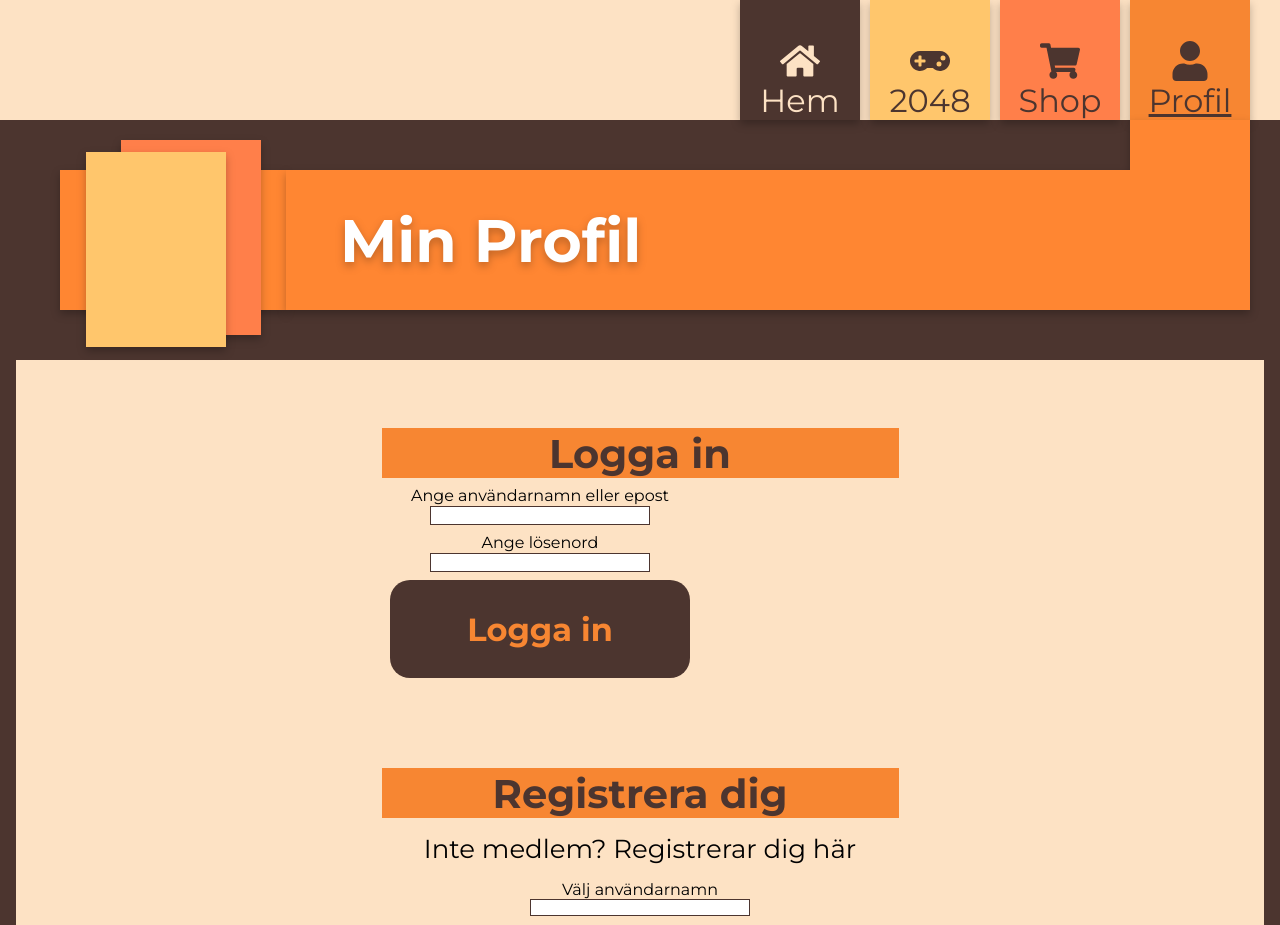
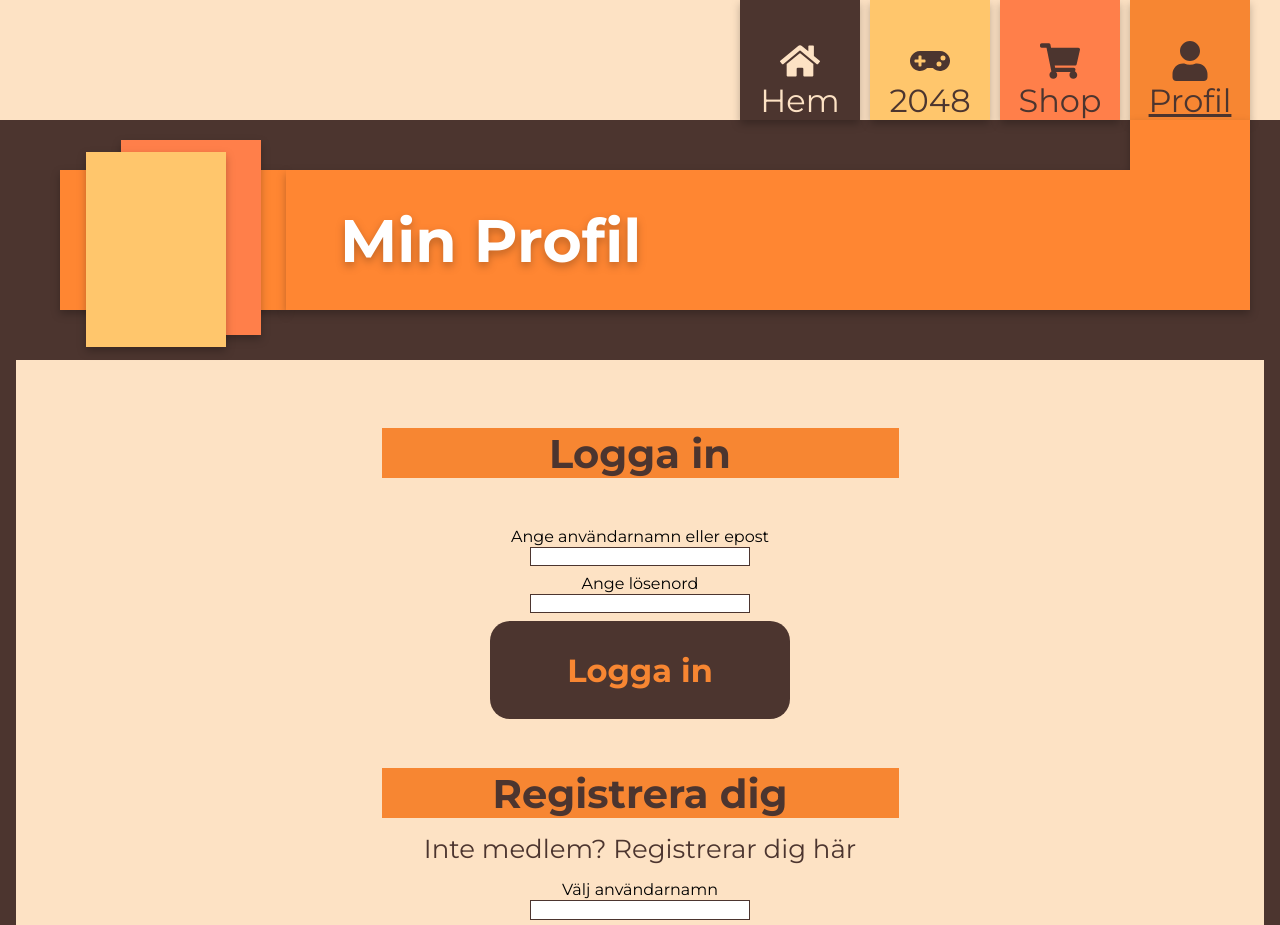
Before and after one commit to SamuelMeijer/examination-project-extended, a React (Create React App) app in the folder frontend/: page /profile in a window 1280 px wide. Shown: the top 925 px of the page. Built offline with nearby package versions, Linux system fonts and the light colour scheme.

Commit message:
Fixing styling in Profile- and Game-component

```diff
--- a/frontend/src/pages/Game/Game.tsx
+++ b/frontend/src/pages/Game/Game.tsx
@@ -66,7 +66,7 @@ export default function Game() {
         </div>
       </div>
 
-      <div className={Styles.highscoreContainer}>
+      <div className={Styles.highscoreListContainer}>
         <div className={Styles.colorDivider}>
           <h2>Highscore</h2>
         </div>
@@ -74,7 +74,7 @@ export default function Game() {
         {authenticatedUser ? (
           <div className={Styles.playerHighscore}>
             {authenticatedUserHighscore ? (
-              <div>
+              <div className={Styles.playerHighscoreContent}>
                 <div className={Styles.scoreBoardPoints}>
                   <h3>Poäng</h3>
                   <p>
@@ -89,7 +89,7 @@ export default function Game() {
                 </div>
               </div>
             ) : (
-              <div>
+              <div className={Styles.playerHighscoreContent}>
               <div className={Styles.scoreBoardPoints}>
                 <h3>Poäng</h3>
                 <p>
@@ -106,10 +106,8 @@ export default function Game() {
             )}
           </div>
         ) : (
-          <div className={Styles.playerHighscore}>
-            <div className={Styles.scoreBoardPoints}>
-              <p>Du är inte inloggad</p>
-            </div>
+          <div className={Styles.playerHighscoreContent}>
+              <h3>Du är inte inloggad</h3>
           </div>
         )}
       </div>
@@ -121,6 +119,7 @@ export default function Game() {
               <th>Namn</th>
               <th>Poäng</th>
               <th>Rörelser</th>
+              <th>2048</th>
             </tr>
           </thead>
           <tbody>
@@ -133,6 +132,8 @@ export default function Game() {
                   </td>
                   <td>{element.attributes.points}</td>
                   <td>{element.attributes.moves}</td>
+                  {element.attributes.didWin? <td>Ja</td> : <td>Nej</td>}
+
                 </tr>
               );
             })}
--- a/frontend/src/pages/Game/game.module.css
+++ b/frontend/src/pages/Game/game.module.css
@@ -63,7 +63,7 @@
     width: 100%;
     max-width: 517px;
     height: 128px;
-
+    margin: 0 auto;
     display: flex;
 }
 
@@ -95,7 +95,7 @@
 .highscoreContainer {
     width: 100%;
     max-width: 517px;
-    height: 439px;
+    height: 228px;
 
     margin: 0 auto;
 }
@@ -119,12 +119,30 @@
     height: 84px;
 
     display: flex;
+    text-align: center;
+}
+
+.playerHighscoreContent {
+    width: 100%;
+    height: 128px;
+
+    display: flex;
+    justify-content: center;
+    align-items: center;
+}
+
+.playerHighscoreContent h3 {
+    font-size: 1.625rem;
+    font-weight: 400;
+    color: #4C352F
 }
 
 .highscoreListContainer {
     width: 100%;
+    max-width: 517px;
     height: 246px;
-    max-width: 517px;
+    margin: 0 auto;
+
 }
 
 .highscoreList {
@@ -140,14 +158,14 @@
 }
 
 .highscoreList th:nth-child(1) {
-    width: 33%;
+    width: 34%;
     height: 46px;
 
     text-align: left;
 }
 
 .highscoreList th:nth-child(2) {
-    width: 34%;
+    width: 24%;
     height: 46px;
 
     /* #4C352F in rgb */
@@ -158,7 +176,17 @@
 }
 
 .highscoreList th:nth-child(3) {
-    width: 33%;
+    width: 24%;
+    height: 46px;
+
+    border-left: 5px solid rgba(76, 53, 47, 0.8);
+    border-right: 5px solid rgba(76, 53, 47, 0.8);
+
+    text-align: center;
+}
+
+.highscoreList th:nth-child(4) {
+    width: 18%;
     height: 46px;
 
     text-align: right;
@@ -182,5 +210,16 @@
 }
 
 .highscoreList td:nth-child(3) {
-    text-align: right;
+    /* #4C352F in rgb */
+    border-left: 5px solid rgba(76, 53, 47, 0.8);
+    border-right: 5px solid rgba(76, 53, 47, 0.8);
+
+    text-align: center;
 }
+
+.highscoreList td:nth-child(4) {
+    /* #4C352F in rgb */
+    border-top: 5px solid rgba(76, 53, 47, 0.8);
+
+    text-align: center;
+}
--- a/frontend/src/pages/Profile/Profile.tsx
+++ b/frontend/src/pages/Profile/Profile.tsx
@@ -362,13 +362,12 @@ export default function Profile() {
               <h2>Logga in</h2>
             </div>
 
-            <div className={Styles.userInformationContent}>
-              <div className={Styles.userInformationText}>
+            <div className={Styles.userLoginContainer}>
+              <div className={Styles.userLoginInformation}>
                 {loginErrorMessage.length > 0 ? (
-                  <p>{loginErrorMessage}</p>
+                  <h3>{loginErrorMessage}</h3>
                 ) : null}
                 <form
-                  className={Styles.changePasswordForm}
                   onSubmit={handleLoginOnSubmit}
                 >
                   <label>Ange användarnamn eller epost</label>
@@ -396,9 +395,9 @@ export default function Profile() {
               <h2>Registrera dig</h2>
             </div>
             <div className={Styles.changePasswordContainer}>
-              <h3>Inte medlem? Registrerar dig här</h3>
+              <h3 className={Styles.changePasswordTitle}>Inte medlem? Registrerar dig här</h3>
               {registrationErrorMessage.length > 0 ? (
-                <p> {registrationErrorMessage} </p>
+                <h3> {registrationErrorMessage} </h3>
               ) : null}
               <form
                 className={Styles.changePasswordForm}
--- a/frontend/src/pages/Profile/profile.module.css
+++ b/frontend/src/pages/Profile/profile.module.css
@@ -1,7 +1,7 @@
 .profileContentContainer {
     width: 100%;
     max-width: 1248px;
-    height: 880px;
+    height: 903px;
 
     padding: 68px 0;
 
@@ -16,6 +16,10 @@
     font-size: 40px;
     font-weight: 700;
 
+    color: #4C352F;
+}
+
+.profileContentContainer h3 {
     color: #4C352F;
 }
 
@@ -68,6 +72,23 @@
     margin: 0 auto;
 }
 
+.userLoginContainer {
+        width: 100%;
+        height: 290px;
+
+        padding: 0.5rem 0;
+}
+
+.userLoginInformation {
+    width: 100%;
+    height: 100%;
+
+    display: flex;
+    flex-direction: column;
+    justify-content: space-evenly;
+    align-items: center;
+}
+
 .userInformationContent {
     width: 100%;
     height: 290px;
@@ -97,12 +118,12 @@
 .supportContainer {
     width: 100%;
     max-width: 517px;
-    height: 404px;
+    height: 427px;
 
     margin: 0 auto;
 }
 
-.supportContainer h3 {
+.changePasswordTitle {
     padding: 15px 0;
 
     font-size: 1.625rem;
@@ -112,7 +133,7 @@
 
 .changePasswordContainer {
     width: 100%;
-    height: 354px;
+    height: 377px;
 
     display: flex;
     flex-direction: column;
@@ -120,7 +141,7 @@
 }
 
 .changePasswordForm {
-    height: 192px;
+    height: 292px;
 }
 
 form {
```
Also changed, not shown: 1 other file (tests, documents, lock files or other folders).
